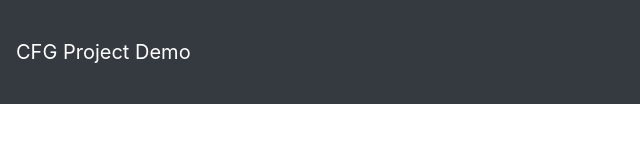
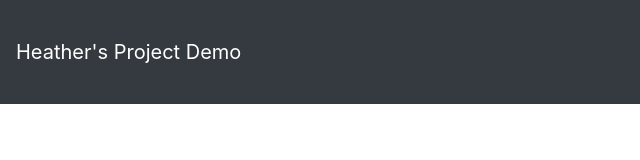
Before and after one commit to heatherw22/demo-project, a plain HTML site: page index.html in a window 1280 px wide. Shown: the full height of the page, 0-640 px from the left. Drawn offline with nearby package versions, Linux system fonts and the light colour scheme.

Commit message:
Update the name of the project

```diff
--- a/index.html
+++ b/index.html
@@ -13,7 +13,7 @@
 </head>
 <body>
     <nav class="navbar navbar-dark bg-dark fixed-top">
-        <a class="navbar-brand" href="./index.html">CFG Project Demo</a>
+        <a class="navbar-brand" href="./index.html">Heather's Project Demo</a>
         <menu class="navbar-nav ml-auto">
             <li>Home</li>
             <li><a href="./about.html">About</a></li>
```
